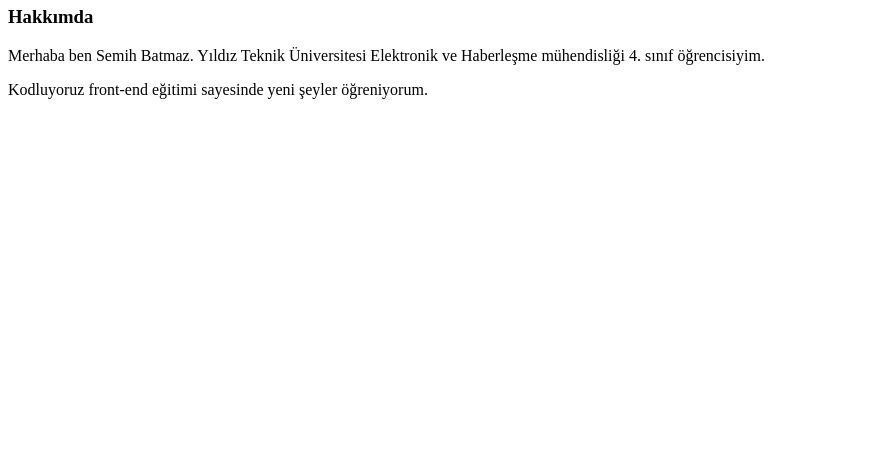
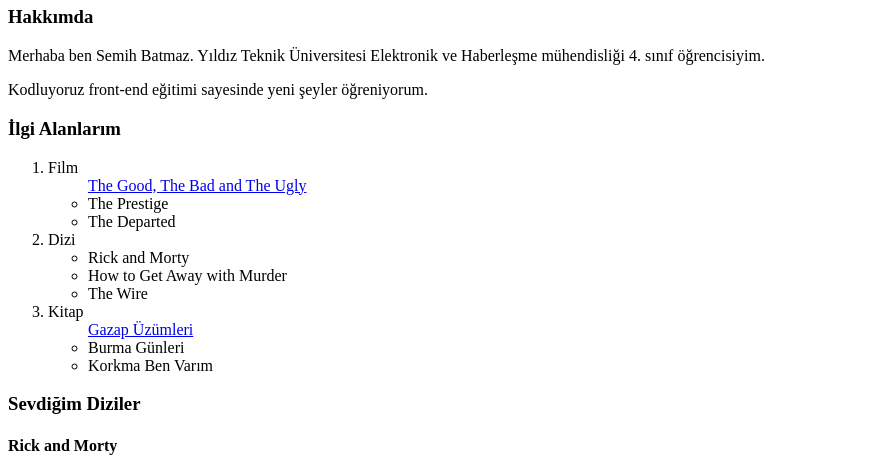
Before and after one commit to semihbatmaz/sites, a plain HTML site: page kodluyoruz-frontend/index.html in a window 1280 px wide. Shown: the part 60-530 px from the top of the page, without its empty margins (0-884 px from the left). Drawn offline with Linux system fonts and the light colour scheme.

Commit message:
ilgi alanlar, url, image eklendi

```diff
--- a/kodluyoruz-frontend/index.html
+++ b/kodluyoruz-frontend/index.html
@@ -1,5 +1,38 @@
+<head>
+    <meta charset="UTF-8"/>
+    </head>
 <h1>Semih Batmaz</h1>
 <h3>Hakkımda</h3>
 <p>Merhaba ben Semih Batmaz. Yıldız Teknik Üniversitesi Elektronik ve Haberleşme mühendisliği 4. sınıf öğrencisiyim.</p>
+<p>Kodluyoruz front-end eğitimi sayesinde yeni şeyler öğreniyorum.</p>
+<h3>İlgi Alanlarım</h3>
+<ol>
+        <li>Film
+            <ul>
+                <a href="https://www.imdb.com/title/tt0060196/" target="_blank">
+                The Good, The Bad and The Ugly</a>
+                <li>The Prestige</li>
+                <li>The Departed</li>
+            </ul>
+        </li>
+        <li>Dizi
+            <ul>
+                <li>Rick and Morty</li>
+                <li>How to Get Away with Murder</li>
+                <li>The Wire</li>
+            </ul>
+        </li>
 
-<p>Kodluyoruz front-end eğitimi sayesinde yeni şeyler öğreniyorum.</p>
+        <li>Kitap
+            <ul>
+                <a href="https://www.goodreads.com/book/show/9274970-gazap-z-mleri?from_search=true&from_srp=true&qid=Poj3WKwQ6U&rank=1"target="_blank">
+                Gazap Üzümleri</a>
+                <li>Burma Günleri</li>
+                <li>Korkma Ben Varım</li>
+        </ul>
+        </li>
+</ol>
+<h3>Sevdiğim Diziler</h3>
+<h4>Rick and Morty</h4>
+<img src="https://m.media-amazon.com/images/M/MV5BZjRjOTFkOTktZWUzMi00YzMyLThkMmYtMjEwNmQyNzliYTNmXkEyXkFqcGdeQXVyNzQ1ODk3MTQ@._V1_UX182_CR0,0,182,268_AL_.jpg"  alt="">
+<p>Rick and Morty Justin Roiland ve Dan Harmon tarafından Adult Swim için yaratılan bir yetişkin animasyon televizyon dizisidir.</p>
```
